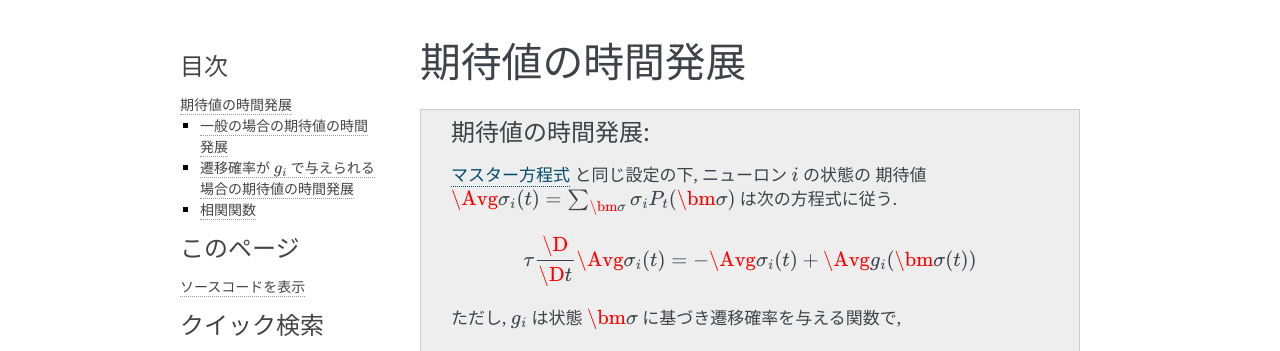
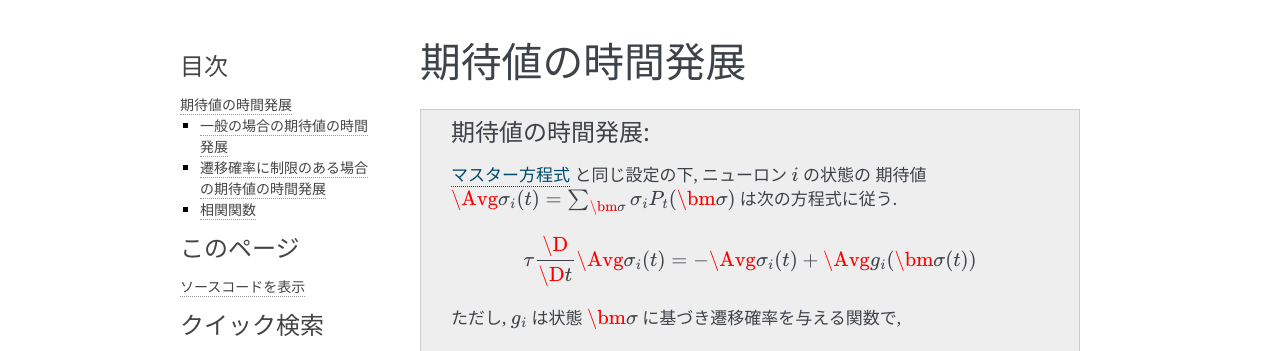
Before and after one commit to tkf/balance-tutorial-ja, a Sphinx documentation site: the page built from source/time_evolution_of_expectation.rst, in a window 1280 px wide and 900 px high. Shown: the top 351 px of the window. Built offline with Sphinx 7.4.7, drawn with Linux system fonts in a browser that asks for light colours; formulas are drawn with MathJax 3; some of the changed text lies outside the part shown.

Commit message:
Fix "make latexpdfja" compile error

```diff
--- a/source/conf.py
+++ b/source/conf.py
@@ -208,7 +208,7 @@
 
 # -- Options for LaTeX output ---------------------------------------------
 _latex_preamble = r"""
-\usepackage{amsfonts}
+\usepackage{amsmath,amsfonts,amssymb}
 \usepackage{bm}
 \newcommand{\D}{\text{d}}
 \newcommand{\I}{\text{i}}
--- a/source/time_evolution_of_expectation.rst
+++ b/source/time_evolution_of_expectation.rst
@@ -180,8 +180,8 @@
      }(t)
 
 
-遷移確率が :math:`g_i` で与えられる場合の期待値の時間発展
-=========================================================
+遷移確率に制限のある場合の期待値の時間発展
+==========================================
 
 関数 :math:`g_i` の定義
 :math:`w(1 | \sigma_i, \bm{\sigma}^{\setminus i}) = g(\bm{\sigma}) / \tau`
```
